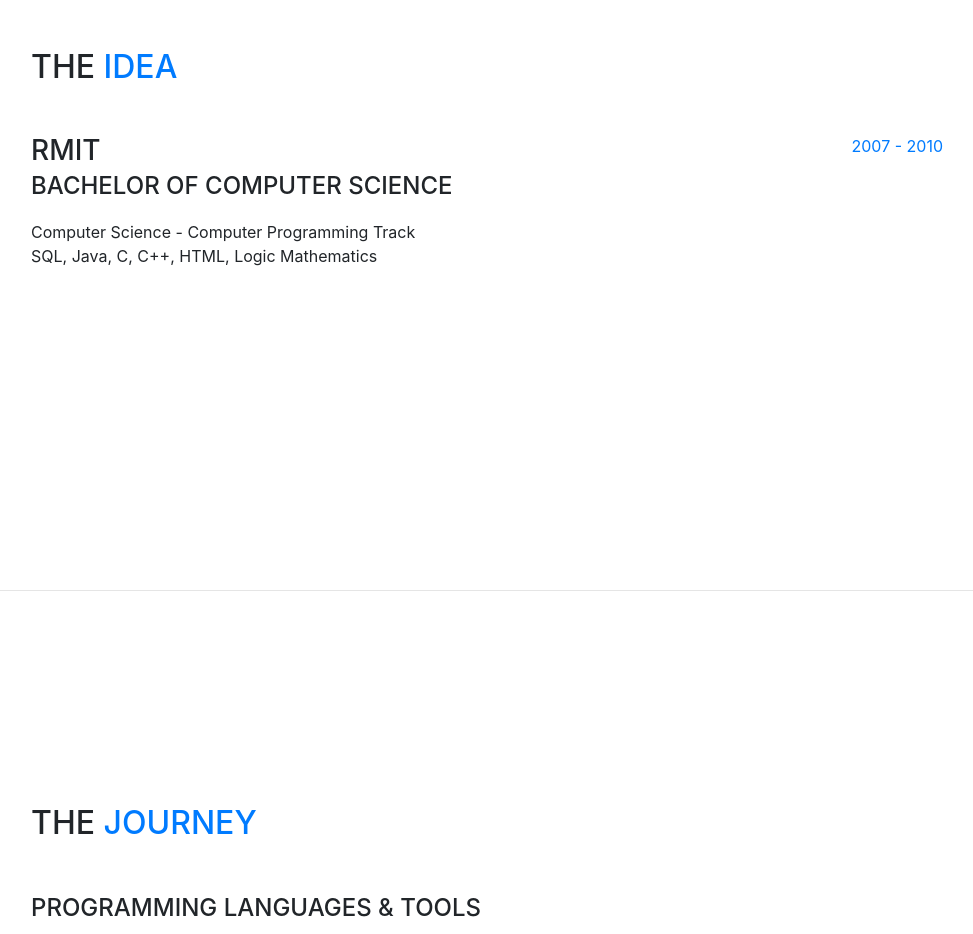
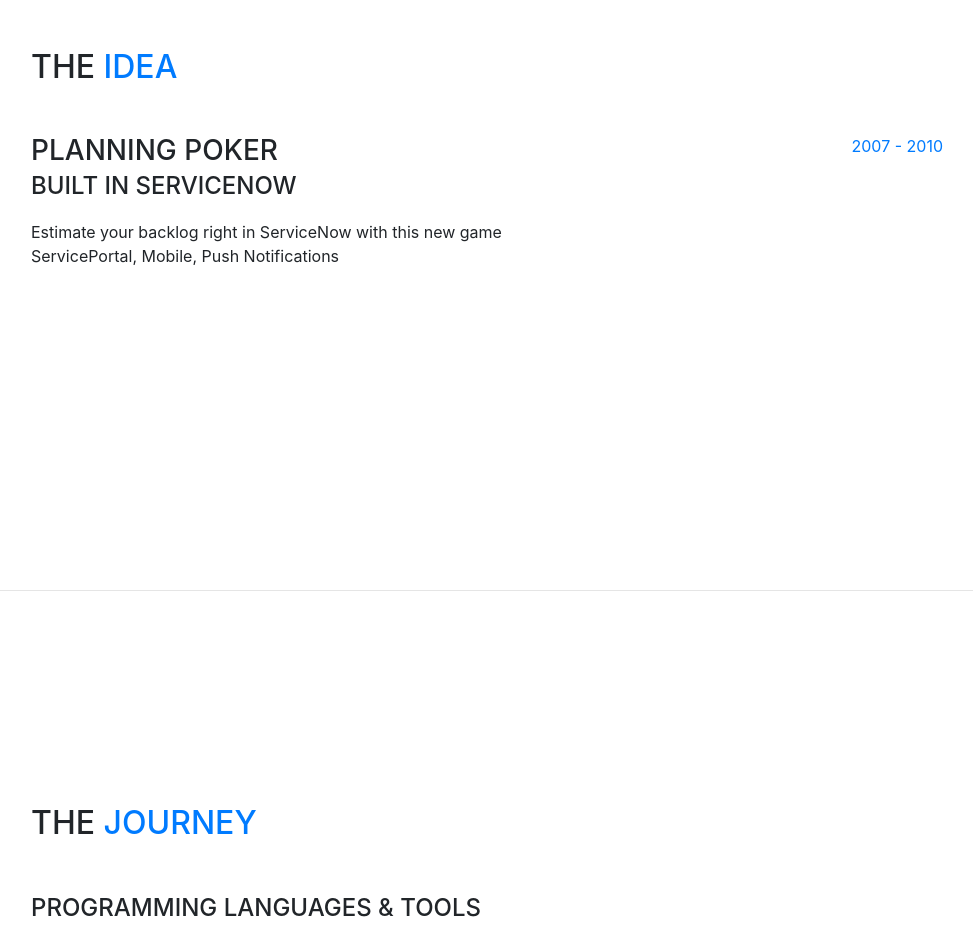
Before and after one commit to baesk/PokerNow, a website with bundled scripts: page index.html in a window 1280 px wide. Shown: the part 2500-3434 px from the top of the page, without its empty margins (289-1262 px from the left). Built offline with nearby package versions, Linux system fonts and the light colour scheme; a web font is replaced by a local one.

Commit message:
Idea text update

```diff
--- a/index.html
+++ b/index.html
@@ -160,10 +160,10 @@
             </h2>
           <div class="resume-item d-flex flex-column flex-md-row mb-5">
             <div class="resume-content mr-auto">
-              <h3 class="mb-0">RMIT</h3>
-              <div class="subheading mb-3">Bachelor of Computer Science</div>
-              <div>Computer Science - Computer Programming Track</div>
-              <p>SQL, Java, C, C++, HTML, Logic Mathematics</p>
+              <h3 class="mb-0">Planning Poker</h3>
+              <div class="subheading mb-3">Built in ServiceNow</div>
+              <div>Estimate your backlog right in ServiceNow with this new game</div>
+              <p>ServicePortal, Mobile, Push Notifications</p>
             </div>
             <div class="resume-date text-md-right">
               <span class="text-primary">2007 - 2010</span>
```
